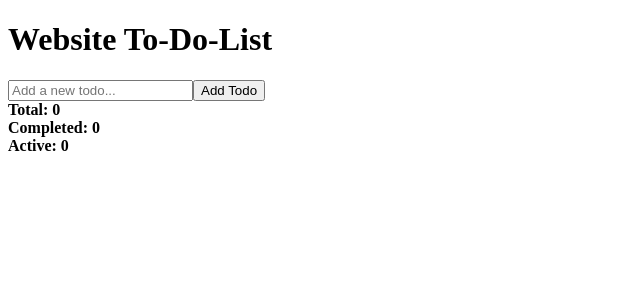
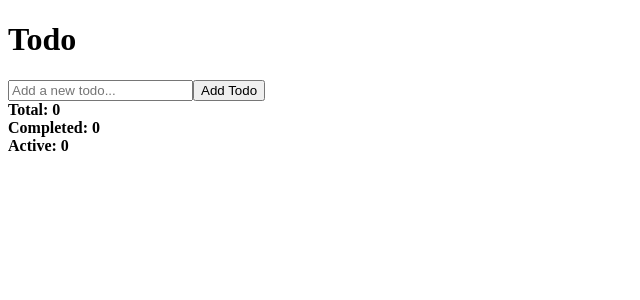
Before and after one commit to max-tantan/to-do-vue, a Vue app: page / in a window 1280 px wide. Shown: the top 300 px of the page, without its empty margins (0-640 px from the left). Built offline with nearby package versions, Linux system fonts and the light colour scheme.

Commit message:
cuman ubah nilai

```diff
--- a/src/views/TodoApp.vue
+++ b/src/views/TodoApp.vue
@@ -49,7 +49,7 @@ totalTodos.value - completedTodos.value
 
 </script>
 <template>
-<h1>Website To-Do-List</h1>
+<h1>Todo</h1>
 
 <div class="todo-input">
     <input
```
